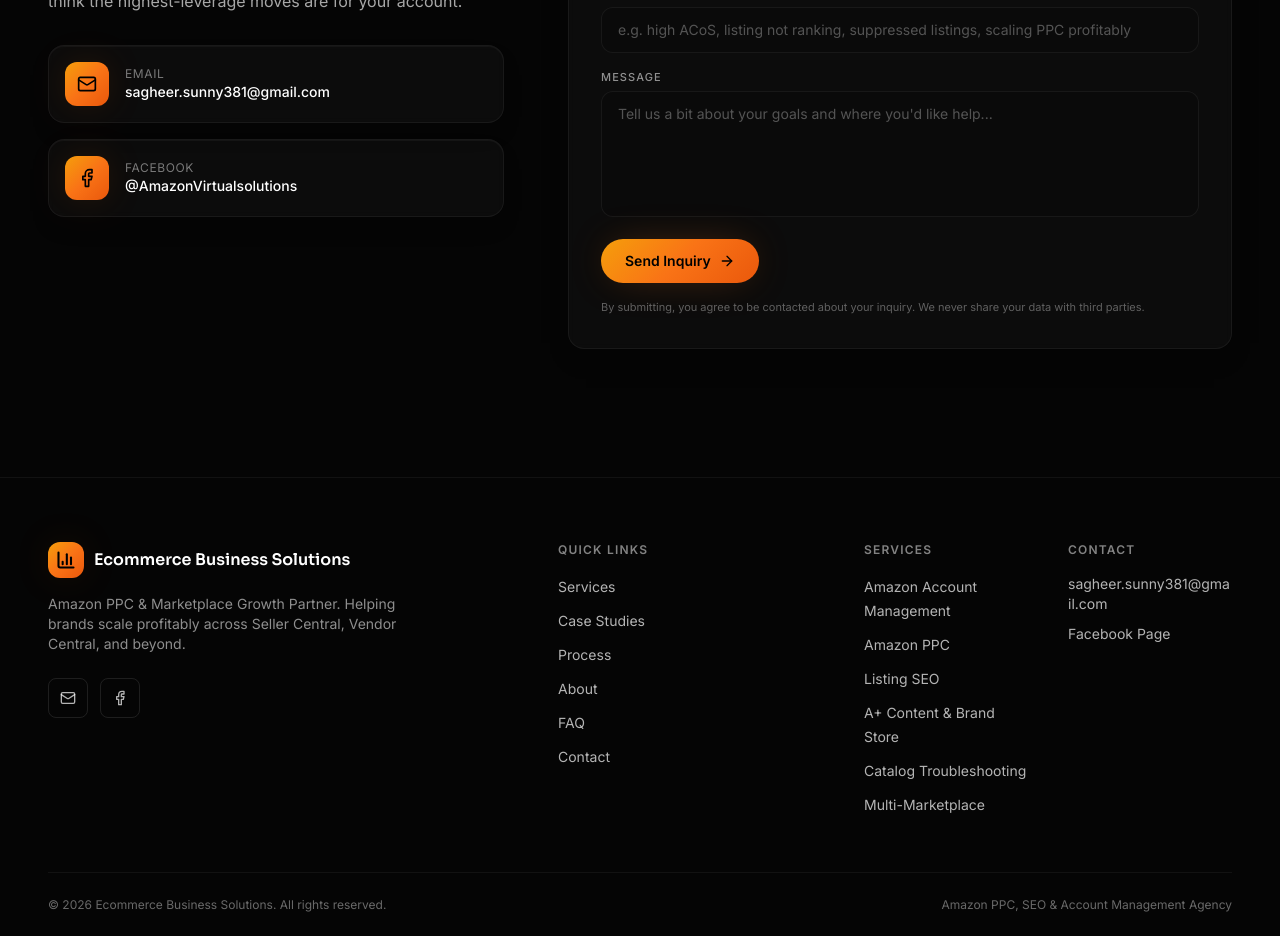
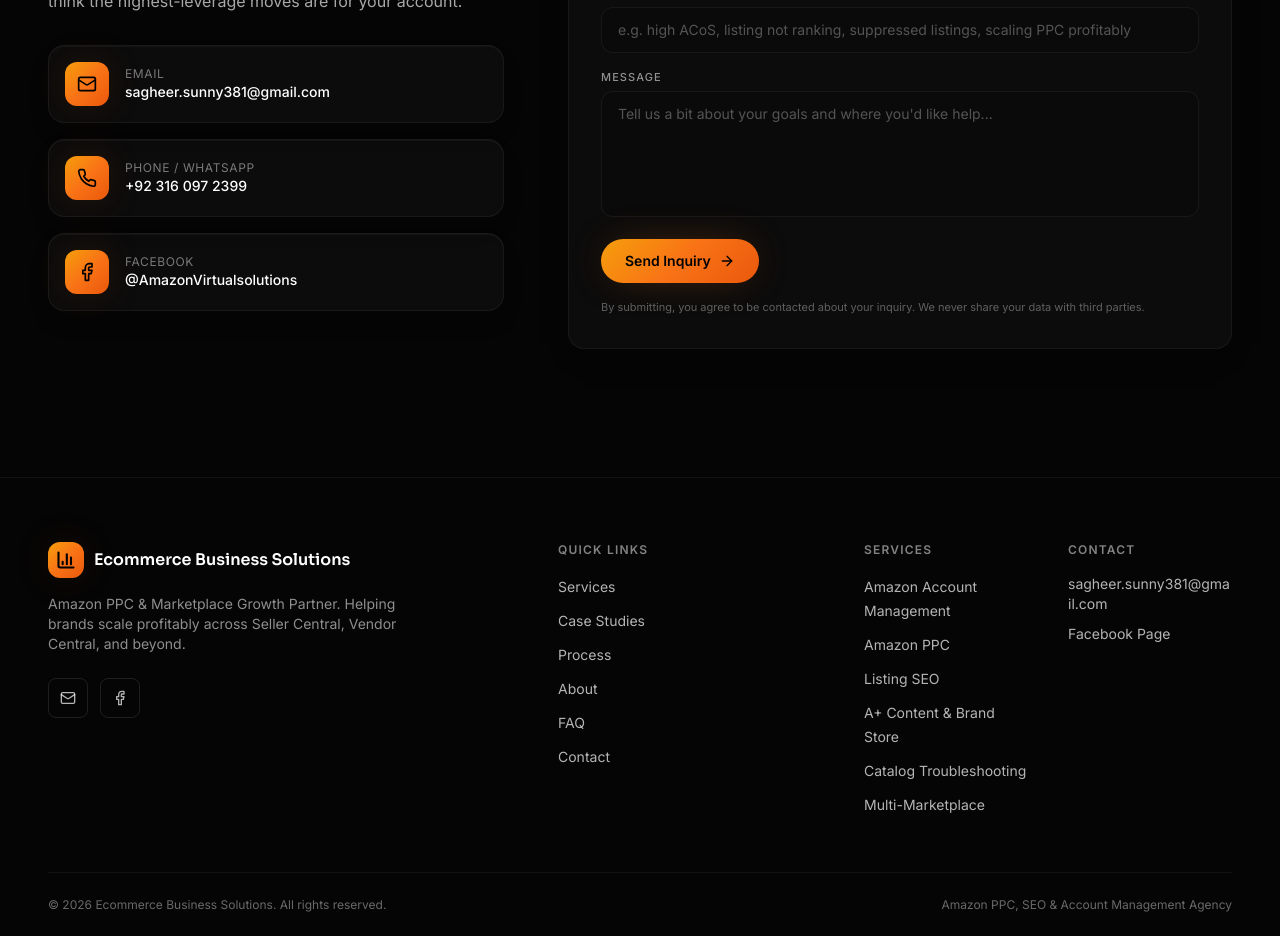
Before and after one commit to Sagheer7715/Ecommerce-Business-Solutions, a Next.js app: page / in a window 1280 px wide. Shown: the part 10760-11696 px from the top of the page. Built offline with nearby package versions, Linux system fonts and the light colour scheme.

Commit message:
feat: add phone/whatsapp to contact section, wire via site config

```diff
--- a/app/layout.tsx
+++ b/app/layout.tsx
@@ -91,7 +91,7 @@
   url: SITE_URL,
   image: `${SITE_URL}/opengraph-image`,
   email: site.email,
-  telephone: "+923160972399",
+  telephone: site.phone,
   sameAs: [site.facebook],
   priceRange: "$$$",
   address: {
--- a/components/Contact.tsx
+++ b/components/Contact.tsx
@@ -2,7 +2,7 @@
 
 import { useState } from "react";
 import Reveal from "./Reveal";
-import { Mail, Facebook, CheckCircle2, ArrowRight } from "lucide-react";
+import { Mail, Facebook, CheckCircle2, ArrowRight, Phone } from "lucide-react";
 import { site } from "@/lib/site";
 
 const revenueOptions = [
@@ -67,6 +67,21 @@
                     Email
                   </div>
                   <div className="text-sm font-medium">{site.email}</div>
+                </div>
+              </a>
+
+              <a
+                href={`tel:${site.phone}`}
+                className="card-surface flex items-center gap-4 p-4 transition-all hover:-translate-y-0.5"
+              >
+                <span className="grid h-11 w-11 place-items-center rounded-xl bg-brand-gradient text-black shadow-glow">
+                  <Phone className="h-5 w-5" />
+                </span>
+                <div>
+                  <div className="text-xs uppercase tracking-wider text-white/45">
+                    Phone / WhatsApp
+                  </div>
+                  <div className="text-sm font-medium">{site.phoneDisplay}</div>
                 </div>
               </a>
 
--- a/lib/site.ts
+++ b/lib/site.ts
@@ -9,6 +9,8 @@
   tagline:
     "Amazon Growth, PPC & Marketplace Management Built for Profitable Scaling",
   email: "sagheer.sunny381@gmail.com",
+  phone: "+923160972399",
+  phoneDisplay: "+92 316 097 2399",
   facebook: "https://www.facebook.com/AmazonVirtualsolutions",
   primaryCta: "Book a Free Amazon Audit",
   secondaryCta: "View Services",
```
